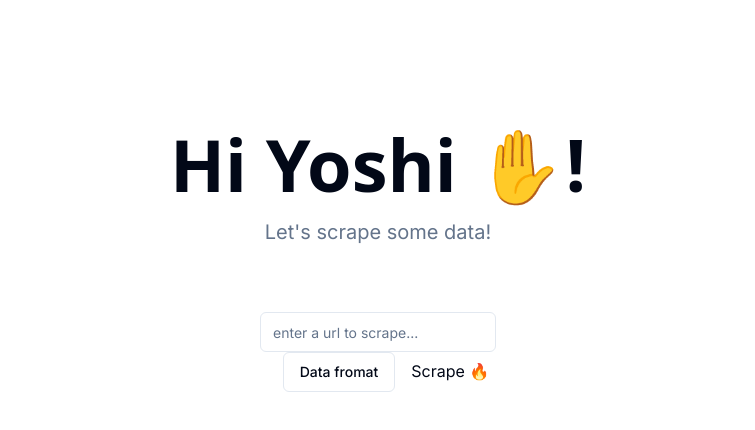
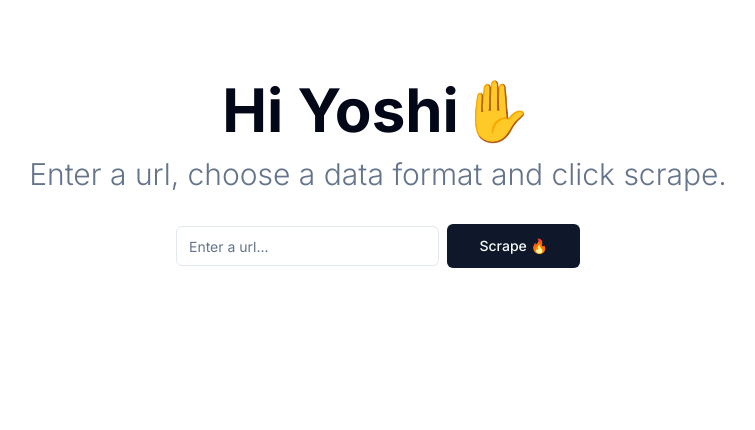
Before and after one commit to dawitel/yoshi-webscraper, a Next.js app: page / in a window 1280 px wide. Shown: the top 430 px of the page, without its empty margins (262-1017 px from the left). Built offline with nearby package versions, Linux system fonts and the light colour scheme.

Commit message:
feat: page hydration

```diff
--- a/package.json
+++ b/package.json
@@ -20,6 +20,7 @@
     "puppeteer-core": "^22.13.1",
     "react": "^18",
     "react-dom": "^18",
+    "react-icons": "^5.3.0",
     "tailwind-merge": "^2.5.2",
     "tailwindcss-animate": "^1.0.7"
   },
--- a/src/app/page.tsx
+++ b/src/app/page.tsx
@@ -1,34 +1,34 @@
 "use client";
 
-import InputForm from "@/components/form";
-import { useState } from "react";
+import { buttonVariants } from "@/components/ui/button";
+import { Input } from "@/components/ui/input";
+import { heroHeader } from "@/config/content";
+import { cn } from "@/lib/utils";
+import Link from "next/link";
 
-export default function Home() {
-  const [result, setResults] = useState<object>();
-
+export default function HeroHeader() {
   return (
-    <>
-      <section className="space-y-6 pb-8 pt-6 md:pb-12 md:pt-10 lg:py-32">
-        <div className="container flex max-w-[64rem] flex-col items-center gap-4 text-center">
-          <h1 className="font-sans text-balance font-black text-3xl sm:text-5xl md:text-6xl lg:text-7xl">
-            Hi Yoshi ✋!
+    <section className="container flex flex-col gap-4 pb-12 pt-4 text-center lg:items-center lg:gap-8 lg:py-20">
+      <div className="flex flex-1 flex-col items-center gap-4 text-center lg:gap-8">
+        <div className="space-y-4">
+          <h1 className="text-4xl font-bold lg:text-6xl">
+            {heroHeader.header}
           </h1>
-          <p className="max-w-[42rem] leading-normal text-muted-foreground sm:text-xl sm:leading-8">
-            Let&apos;s scrape some data!
-          </p>
-          <p className="mb-2 text-white font-bold items-center justify-center">
-            Enter the url, choose data format and click scrape.
-          </p>
-          <InputForm />
+          <h2 className="text-lg font-light text-muted-foreground lg:text-3xl">
+            {heroHeader.subheader}
+          </h2>
         </div>
-        {/* {result && (
-          <div className="grid">
-            <pre className="bg-zinc-200 text-left py-4 px-5 rounded overflow-x-scroll">
-              <code>{JSON.stringify(result, undefined, 2)}</code>
-            </pre>
-          </div>
-        )} */}
-      </section>
-    </>
+        <div className="flex gap-2 items-center justify-center">
+          <Input placeholder="Enter a url..."/>
+          <Link
+            href="https://github.com/redpangilinan/next-shadcn-landing"
+            target="_blank"
+            className={`w-[10rem] ${cn(buttonVariants({ size: "lg" }))}`}
+          >
+            Scrape 🔥
+          </Link>
+        </div>
+      </div>
+    </section>
   );
 }
--- /dev/null
+++ b/src/components/icons.tsx
@@ -0,0 +1,105 @@
+import Image from "next/image";
+import {
+  BsMoonStars,
+  BsSun,
+  BsChevronLeft,
+  BsChevronRight,
+  BsChevronUp,
+  BsChevronDown,
+  BsFire,
+  BsCheck2,
+} from "react-icons/bs";
+import {
+  AiOutlineEllipsis,
+  AiOutlineWarning,
+  AiOutlinePlus,
+  AiOutlineClose,
+  AiOutlineFileSearch,
+} from "react-icons/ai";
+import { MdDeleteForever, MdOutlineLogout } from "react-icons/md";
+import { BiHistory, BiCalendar, BiBarChartAlt } from "react-icons/bi";
+import { FaUserAlt, FaSort } from "react-icons/fa";
+import { ImSpinner8, ImStatsBars } from "react-icons/im";
+import { RxMixerHorizontal } from "react-icons/rx";
+import { LuSettings } from "react-icons/lu";
+
+export type IconKeys = keyof typeof icons;
+
+type IconsType = {
+  [key in IconKeys]: React.ElementType;
+};
+
+// ** Custom svg or images can be used as icons by returning a JSX **
+const icons = {
+  // Custom icons
+  blank: () => {
+    return <></>;
+  },
+  nextjs: () => {
+    return (
+      <Image
+        src="next.svg"
+        className="dark:brightness-0 dark:invert-[1]"
+        width={100}
+        height={100}
+        alt="Card image"
+      />
+    );
+  },
+  shadcnUi: () => {
+    return (
+      <Image
+        src="shadcn-ui.svg"
+        className="dark:brightness-0 dark:invert-[1]"
+        width={100}
+        height={100}
+        alt="Card image"
+      />
+    );
+  },
+  vercel: () => {
+    return (
+      <Image
+        src="vercel.svg"
+        className="dark:brightness-0 dark:invert-[1]"
+        width={100}
+        height={100}
+        alt="Card image"
+      />
+    );
+  },
+
+  // Features
+  fileSearch: AiOutlineFileSearch,
+  barChart: BiBarChartAlt,
+  settings: LuSettings,
+
+  // Mode Toggle
+  moon: BsMoonStars,
+  sun: BsSun,
+
+  // Navigation
+  back: BsChevronLeft,
+  next: BsChevronRight,
+  up: BsChevronUp,
+  down: BsChevronDown,
+  close: AiOutlineClose,
+
+  // Common
+  trash: MdDeleteForever,
+  spinner: ImSpinner8,
+  userAlt: FaUserAlt,
+  ellipsis: AiOutlineEllipsis,
+  warning: AiOutlineWarning,
+  add: AiOutlinePlus,
+  history: BiHistory,
+  signout: MdOutlineLogout,
+  calendar: BiCalendar,
+  sort: FaSort,
+  fire: BsFire,
+  statsBar: ImStatsBars,
+  mixer: RxMixerHorizontal,
+  check: BsCheck2,
+};
+
+export const Icons: IconsType = icons;
--- /dev/null
+++ b/src/config/content.ts
@@ -0,0 +1,7 @@
+import { HeroHeader } from "@/types/contents";
+
+export const heroHeader: HeroHeader = {
+  header: `Hi Yoshi✋`,
+  subheader: `Enter a url, choose a data format and click scrape.`,
+  image: ``,
+};
--- /dev/null
+++ b/src/types/contents.ts
@@ -0,0 +1,7 @@
+import { IconKeys } from "@/components/icons";
+
+export type HeroHeader = {
+  header: string;
+  subheader: string;
+  image: string;
+};
```
Also changed, not shown: 1 other file (tests, documents, lock files or other folders).
